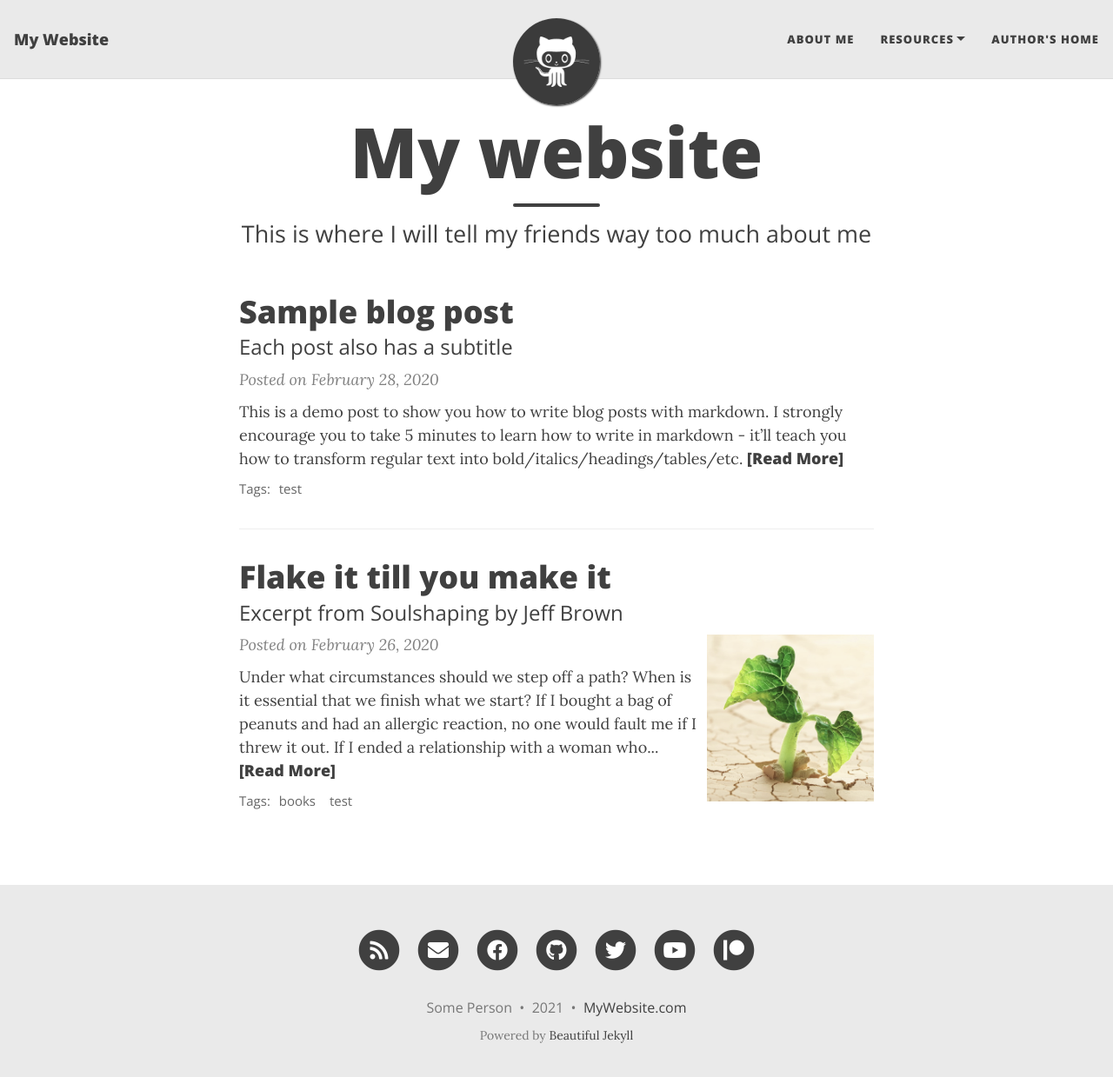
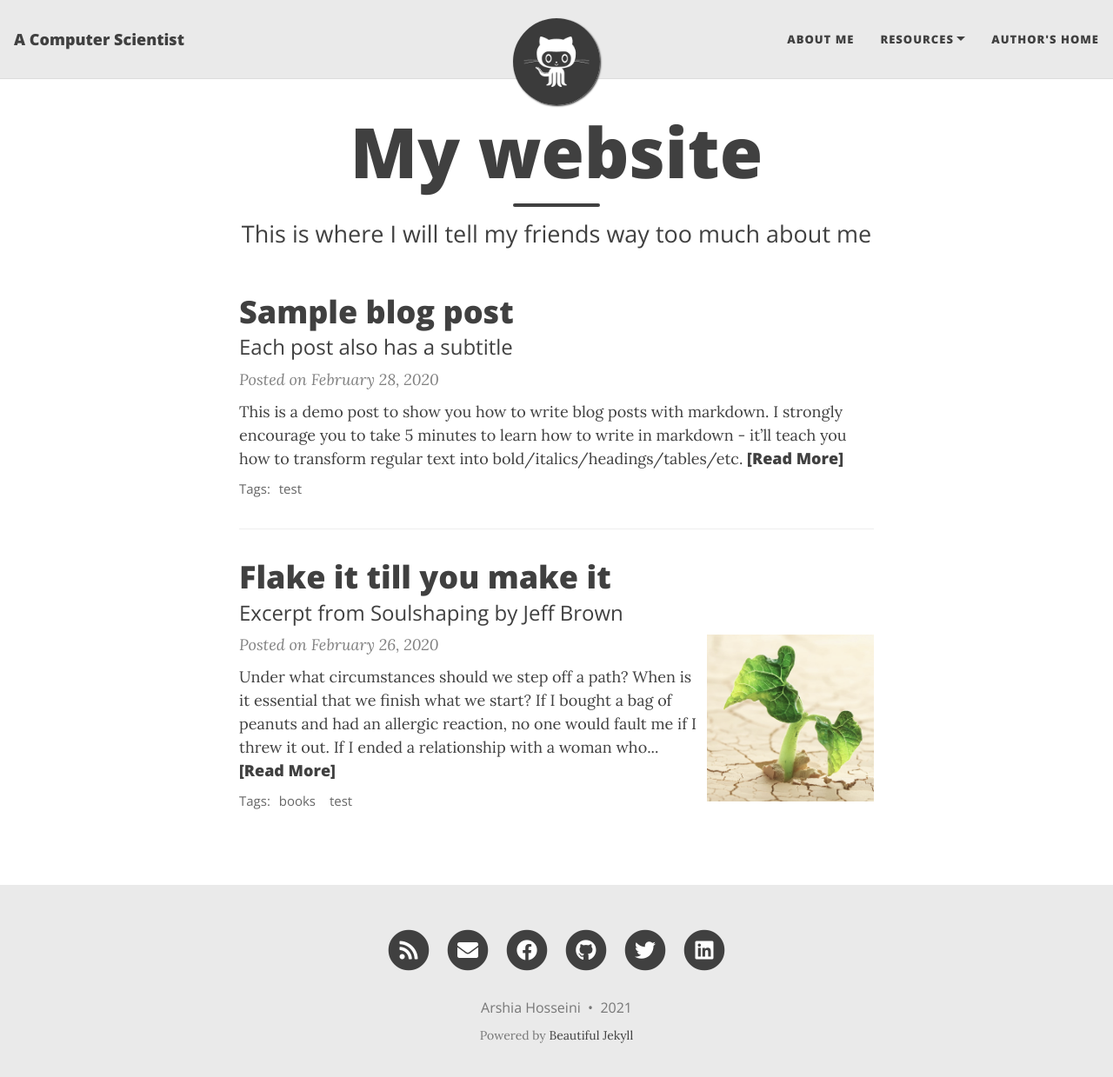
Before and after one commit to arshiahsn/arshiahsn.github.io, a Jekyll site: the page built from index.html, in a window 1280 px wide and 1252 px high. Shown: the top 1239 px of the window at 87% size. Built offline with Jekyll 4.4.1, drawn with Linux system fonts in a browser that asks for light colours; nearby versions of some CDN libraries; the list of posts is cut into pages by our own code; some of the changed lines change nothing that is shown.

Commit message:
Update _config.yml

```diff
--- a/_config.yml
+++ b/_config.yml
@@ -6,15 +6,15 @@
 # --- Required options --- #
 
 # Name of website
-title: My Website
+title: A Computer Scientist
 
 # Your name to show in the footer
-author: Some Person
+author: Arshia Hosseini
 
 # --- List of links in the navigation bar --- #
 
 navbar-links:
-  About Me: "aboutme"
+  About Me: "Hello! I'm Arshia, a software developer with an M.Sc. in Computer Science from the University of Calgary. My research has been focused on computer networks. I have have experience with Internet of Things, Software Defined Networks, and Web Development."
   Resources:
     - Beautiful Jekyll: "https://beautifuljekyll.com"
     - Learn markdown: "https://www.markdowntutorial.com/"
@@ -39,12 +39,11 @@ round-avatar: true
 # Select the social network links that you want to show in the footer.
 # Uncomment the links you want to show and add your information to each one.
 social-network-links:
-  email: "someone@example.com"
-  facebook: deanattali
-  github: daattali
-  twitter: daattali
-  patreon: DeanAttali
-  youtube: c/daattali
+  email: "arshiahsn@gmail.com"
+  facebook: arshiahsn
+  github: arshiahsn
+  twitter: arshiahsn
+  linkedin: arshiahsn
 #  medium: yourname
 #  reddit: yourname
 #  linkedin: daattali
@@ -61,11 +60,11 @@ social-network-links:
 #  calendly: yourname
 #  mastodon: instance.url/@username
 #  ORCID: your ORCID ID
-#  google-scholar: your google scholar
+  #google-scholar: https://scholar.google.ca/citations?user=bGSq4AoAAAAJ&hl=en
 
 # If you want to show a link to an RSS in the footer, add the site description here.
 # If you don't want to show an RSS link, remove the following line.
-rss-description: This website is a virtual proof that I'm awesome
+rss-description: Arshia, A Software Developer
 
 # --- General options --- #
 
@@ -78,7 +77,7 @@ share-links-active:
 
 # How to display the link to your website in the footer
 # Remove this if you don't want a link in the footer
-url-pretty: "MyWebsite.com"
+#url-pretty: "MyWebsite.com"
 
 # Excerpt word length - Truncate the excerpt of each post on the feed page to the specified number of words
 excerpt_length: 50
@@ -187,7 +186,7 @@ date_format: "%B %-d, %Y"
 # --- You don't need to touch anything below here (but you can if you want) --- #
 
 # Output options (more information on Jekyll's site)
-timezone: "America/Toronto"
+timezone: "America/Edmonton"
 markdown: kramdown
 highlighter: rouge
 permalink: /:year-:month-:day-:title/
```
